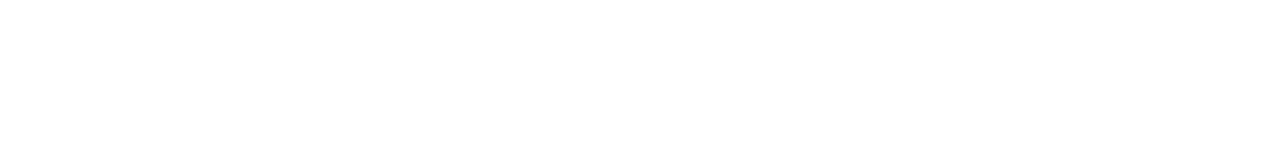
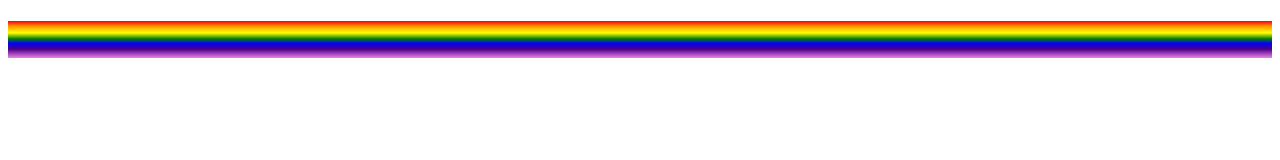
Before and after one commit to missnpig5/CheakyNandos, a plain HTML site: page index.html in a window 1280 px wide. Drawn offline with Linux system fonts and the light colour scheme.

Commit message:
kkkkk
kkkkk

```diff
--- a/index.html
+++ b/index.html
@@ -1,10 +1,32 @@
 <!DOCTYPE html>
 <html>
 <head lang="en">
-    <meta charset="UTF-8">
+
     <title>cheaky nandos.com</title>
+    <style type = "text/css">
+        div.cheaky {
+            text-align: center;
+            -webkit-text-fill-color: transparent;
+            background-image: -webkit-gradient(linear,  left top,  left bottom,
+            color-stop(0.00, red),
+            color-stop(16%, orange),
+            color-stop(32%, yellow),
+            color-stop(48%, green),
+            color-stop(60%, blue),
+            color-stop(76%, indigo),
+            color-stop(1.00, violet));
+        }
+
+    </style>
+
 </head>
 <body>
 
+<h1></h1>
+<div class = "cheaky">
+    <h1> welcome to cheaky nandos.com</h1>
+
+</div>
+
 </body>
 </html>
```
